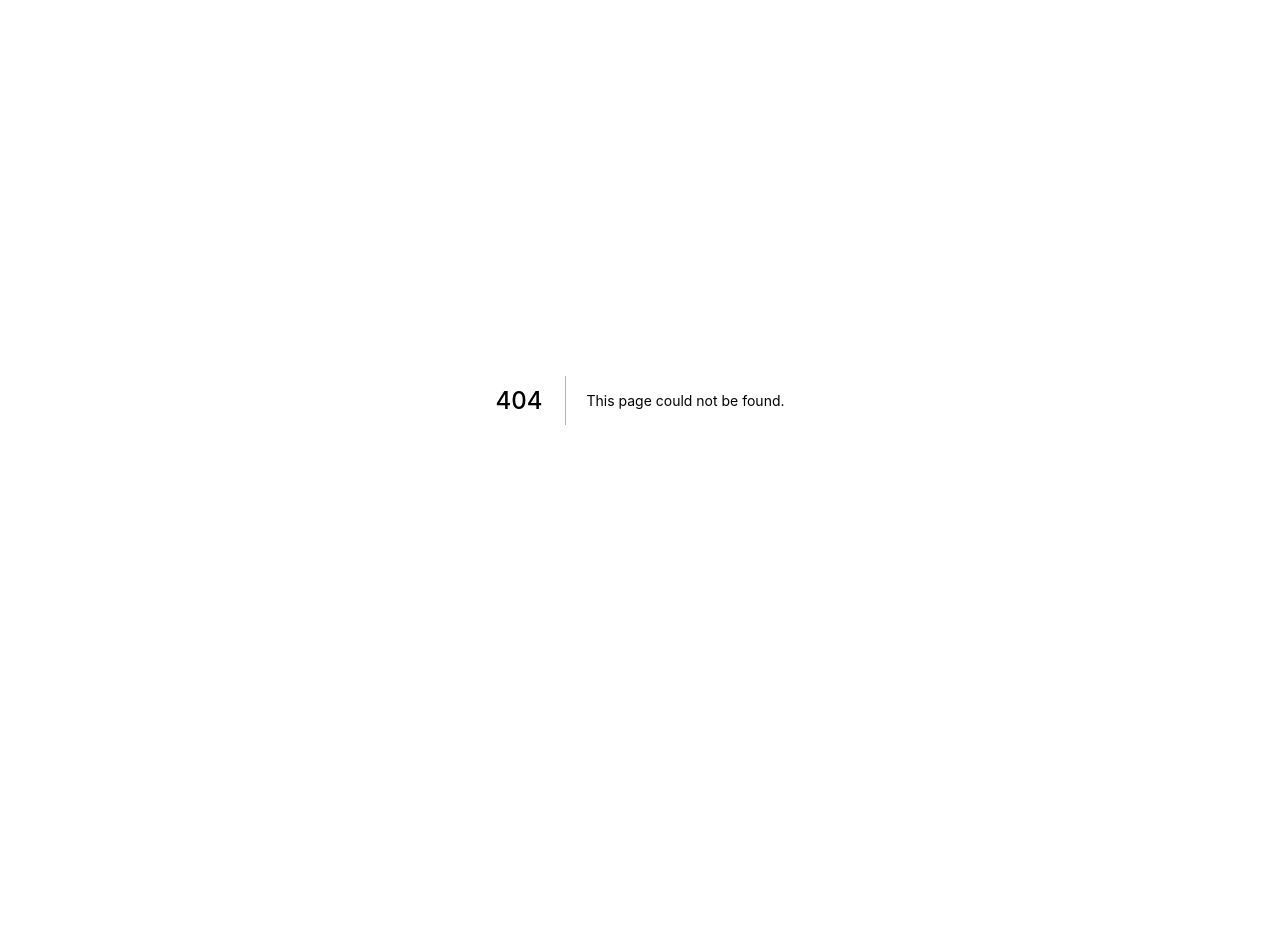
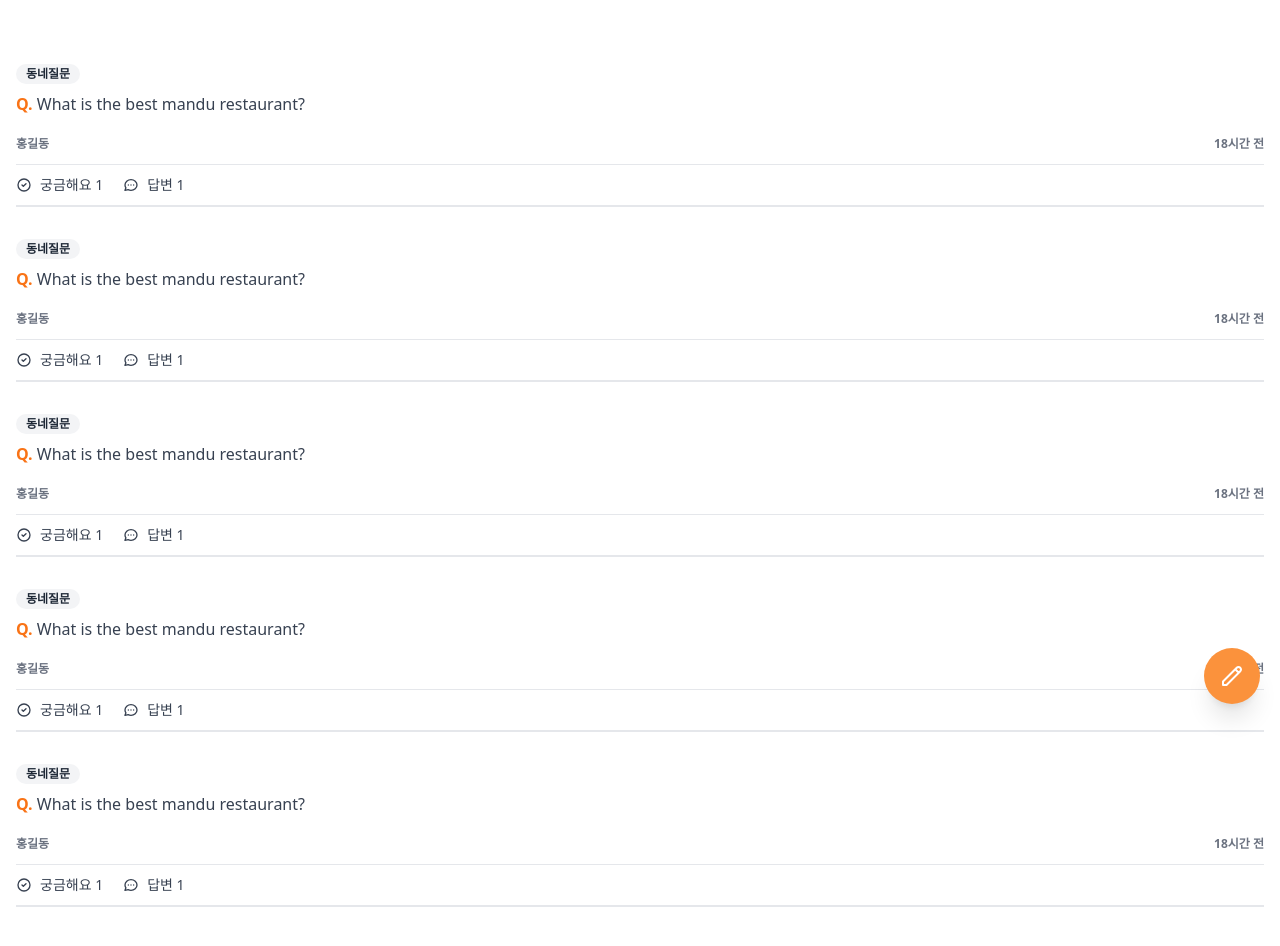
Before and after one commit to bakhanx/bk-market, a Next.js app: page /community in a window 1280 px wide. Before the commit this address had no page. Shown: the top 946 px of the page. Before the commit the page ends 800 px from the top, so only its background shows below. Built offline with nearby package versions, Linux system fonts and the light colour scheme.

Commit message:
community & write & chat

```diff
--- /dev/null
+++ b/pages/chats/[id].tsx
@@ -0,0 +1,41 @@
+import { NextPage } from "next";
+
+const ChatDetail: NextPage = () => {
+  return (
+    <div className="py-10 px-4 space-y-4">
+      <div className="flex items-start space-x-2">
+        <div className="w-8 h-8 rounded-full bg-slate-400" />
+        <div className="w-1/2 text-sm text-gray-700 p-2 border border-gray-300 rounded-md">
+          <p>Hi how much are you selling the items?</p>
+        </div>
+      </div>
+
+      <div className="flex flex-row-reverse items-start space-x-2 space-x-reverse">
+        <div className="w-8 h-8 rounded-full bg-slate-400" />
+        <div className="w-1/2 text-sm text-gray-700 p-2 border border-gray-300 rounded-md">
+          <p> I want \20,000</p>
+        </div>
+      </div>
+
+      <div className="flex items-start space-x-2">
+        <div className="w-8 h-8 rounded-full bg-slate-400" />
+        <div className="w-1/2 text-sm text-gray-700 p-2 border border-gray-300 rounded-md">
+          <p>Oh my God</p>
+        </div>
+      </div>
+
+    {/* Input */}
+
+      <div className="fixed w-full mx-auto max-w-md bottom-2 inset-x-0">
+        <div className="flex items-center relative">
+          <input type="text" className="shadow-sm rounded-full w-full border-gray-300 focus:ring-orange-500 focus:outline-none pr-12 focus:border-orange-500" />
+          <div className="absolute pr-1.5 right-0 inset-y-0 py-1.5 flex">
+            <span className="flex focus:ring-2 focus:ring-offset-2 focus:ring-orange-500 items-center bg-orange-500 rounded-full px-3 hover:bg-orange-600 cursor-pointer text-sm text-white">&rarr;</span>
+          </div>
+        </div>
+      </div>
+    </div>
+  );
+};
+
+export default ChatDetail;
--- /dev/null
+++ b/pages/chats/index.tsx
@@ -0,0 +1,29 @@
+import { NextPage } from "next";
+
+const Chats: NextPage = () => {
+  return (
+    <div className="py-10 divide-y">
+      {/* Profile */}
+
+      {[...Array(5)].map((_, i) => (
+        <div
+          key={i}
+          className="flex px-4 cursor-pointer py-3 items-center space-x-3"
+        >
+          <div className="w-12 h-12 rounded-full bg-slate-300" />
+          <div>
+            <p className="text-sm  text-gray-700">Steve Jebs</p>
+            <p className="text-xs font-sm text-gray-500 ">
+              What r u doing?
+              <span className="bg-orange-500 rounded-full text-sm text-white px-2 ml-1">
+                2
+              </span>
+            </p>
+          </div>
+        </div>
+      ))}
+    </div>
+  );
+};
+
+export default Chats;
--- /dev/null
+++ b/pages/community/[id].tsx
@@ -0,0 +1,92 @@
+import type { NextPage } from "next";
+const CommunityPostDetail: NextPage = () => {
+  return (
+    <div>
+      <span className="inline-flex ml-4  my-3 items-center px-2.5 py-0.5 rounded-full text-xs font-semibold bg-gray-100 text-gray-800">
+        동네질문
+      </span>
+      {/* Profile */}
+      <div className="flex px-4 cursor-pointer py-3 border-b items-center space-x-3">
+        <div className="w-10 h-10 rounded-full bg-slate-300" />
+        <div>
+          <p className="text-sm font-semibold text-gray-700">Steve Jebs</p>
+          <p className="text-xs font-semibold text-gray-500">
+            View profile &rarr;
+          </p>
+        </div>
+      </div>
+      <div>
+        <div className="mt-2 ml-4 text-gray-700 ">
+          <span className="text-orange-500 font-semibold">Q.</span> What is the
+          best mandu restaurant?
+        </div>
+
+        <div className="flex space-x-5 mt-3 text-gray-700 py-2.5 border-t border-b-[2px] w-full">
+          <span className="flex space-x-2 items-center text-sm">
+            <svg
+              className="w-4 h-4"
+              fill="none"
+              stroke="currentColor"
+              viewBox="0 0 24 24"
+              xmlns="http://www.w3.org/2000/svg"
+            >
+              <path
+                strokeLinecap="round"
+                strokeLinejoin="round"
+                strokeWidth="2"
+                d="M9 12l2 2 4-4m6 2a9 9 0 11-18 0 9 9 0 0118 0z"
+              ></path>
+            </svg>
+            <span>궁금해요 1</span>
+          </span>
+
+          <span className="flex space-x-2 items-center text-sm">
+            <svg
+              className="w-4 h-4"
+              fill="none"
+              stroke="currentColor"
+              viewBox="0 0 24 24"
+              xmlns="http://www.w3.org/2000/svg"
+            >
+              <path
+                strokeLinecap="round"
+                strokeLinejoin="round"
+                strokeWidth="2"
+                d="M8 12h.01M12 12h.01M16 12h.01M21 12c0 4.418-4.03 8-9 8a9.863 9.863 0 01-4.255-.949L3 20l1.395-3.72C3.512 15.042 3 13.574 3 12c0-4.418 4.03-8 9-8s9 3.582 9 8z"
+              ></path>
+            </svg>
+            <span>답변 1</span>
+          </span>
+        </div>
+      </div>
+
+      <div className="px-4 my-5 space-y-5">
+        {[...Array(3)].map((_, i) => (
+          <div key={i} className="flex items-start space-x-3">
+            <div className="w-8 h-8 bg-slate-200 rounded-full" />
+            <div>
+              <span className="text-sm block font-semibold text-gray-700">
+                Steve Jebs
+              </span>
+              <span className="text-xs text-gray-500 block">2시간 전</span>
+              <p className="text-gray-700 mt-2">
+                The best mandu restaurant is the one next to my house.
+              </p>
+            </div>
+          </div>
+        ))}
+      </div>
+
+      <div className="px-4">
+        <textarea placeholder="Answer the question"
+          className="mt-1 shadow-sm w-full focus:ring-orange-500 rounded-md border-gray-300 focus:border-orange-500 resize-none"
+          rows={7}
+        />
+        <button className="mt-2 w-full bg-orange-500 hover:bg-orange-600 text-white py-2 px-4 border border-transparent rounded-md shadow-sm text-sm font-semibold focus:ring-2 focus:ring-offset-2 focus:ring-orange-500 focus:outline-none ">
+          Upload product
+        </button>
+      </div>
+    </div>
+  );
+};
+export default CommunityPostDetail;
--- /dev/null
+++ b/pages/community/index.tsx
@@ -0,0 +1,79 @@
+import type { NextPage } from "next";
+
+const Community: NextPage = () => {
+  return (
+    <div className="py-16 px-4 space-y-8">
+      {[...Array(5)].map((_, i) => (
+        <div key={i} className="flex flex-col items-start cursor-pointer  hover:bg-orange-50">
+          <span className="flex items-center px-2.5 py-0.5 rounded-full text-xs font-semibold bg-gray-100 text-gray-800">
+            동네질문
+          </span>
+          <span className="mt-2 text-gray-700 ">
+            <span className="text-orange-500 font-semibold">Q.</span> What is
+            the best mandu restaurant?
+          </span>
+          <div className="mt-5 flex items-center justify-between w-full text-gray-500 font-semibold text-xs">
+            <span>홍길동</span>
+            <span>18시간 전</span>
+          </div>
+
+          <div className="flex space-x-5 mt-3 text-gray-700 py-2.5 border-t border-b-[2px] w-full">
+            <span className="flex space-x-2 items-center text-sm">
+              <svg
+                className="w-4 h-4"
+                fill="none"
+                stroke="currentColor"
+                viewBox="0 0 24 24"
+                xmlns="http://www.w3.org/2000/svg"
+              >
+                <path
+                  strokeLinecap="round"
+                  strokeLinejoin="round"
+                  strokeWidth="2"
+                  d="M9 12l2 2 4-4m6 2a9 9 0 11-18 0 9 9 0 0118 0z"
+                ></path>
+              </svg>
+              <span>궁금해요 1</span>
+            </span>
+
+            <span className="flex space-x-2 items-center text-sm">
+              <svg
+                className="w-4 h-4"
+                fill="none"
+                stroke="currentColor"
+                viewBox="0 0 24 24"
+                xmlns="http://www.w3.org/2000/svg"
+              >
+                <path
+                  strokeLinecap="round"
+                  strokeLinejoin="round"
+                  strokeWidth="2"
+                  d="M8 12h.01M12 12h.01M16 12h.01M21 12c0 4.418-4.03 8-9 8a9.863 9.863 0 01-4.255-.949L3 20l1.395-3.72C3.512 15.042 3 13.574 3 12c0-4.418 4.03-8 9-8s9 3.582 9 8z"
+                ></path>
+              </svg>
+              <span>답변 1</span>
+            </span>
+          </div>
+        </div>
+      ))}
+      <button  className="fixed hover:bg-orange-500 cursor-pointer bottom-24 right-5 shadow-xl bg-orange-400 rounded-full p-4 text-white">
+        <svg
+          className="w-6 h-6"
+          fill="none"
+          stroke="currentColor"
+          viewBox="0 0 24 24"
+          xmlns="http://www.w3.org/2000/svg"
+        >
+          <path
+            strokeLinecap="round"
+            strokeLinejoin="round"
+            strokeWidth="2"
+            d="M15.232 5.232l3.536 3.536m-2.036-5.036a2.5 2.5 0 113.536 3.536L6.5 21.036H3v-3.572L16.732 3.732z"
+          ></path>
+        </svg>
+      </button>
+    </div>
+  );
+};
+
+export default Community;
--- /dev/null
+++ b/pages/community/write.tsx
@@ -0,0 +1,18 @@
+import { NextPage } from "next";
+
+const Write: NextPage = () => {
+  return (
+    <form className="px-4 py-10">
+      <textarea
+        placeholder="Ask a question"
+        className="mt-1 shadow-sm w-full focus:ring-orange-500 rounded-md border-gray-300 focus:border-orange-500 resize-none"
+        rows={7}
+      />
+      <button className="mt-2 w-full bg-orange-500 hover:bg-orange-600 text-white py-2 px-4 border border-transparent rounded-md shadow-sm text-sm font-semibold focus:ring-2 focus:ring-offset-2 focus:ring-orange-500 focus:outline-none ">
+        Submit
+      </button>
+    </form>
+  );
+};
+
+export default Write;
```
Also changed, not shown: 1 other file (tests, documents, lock files or other folders).
